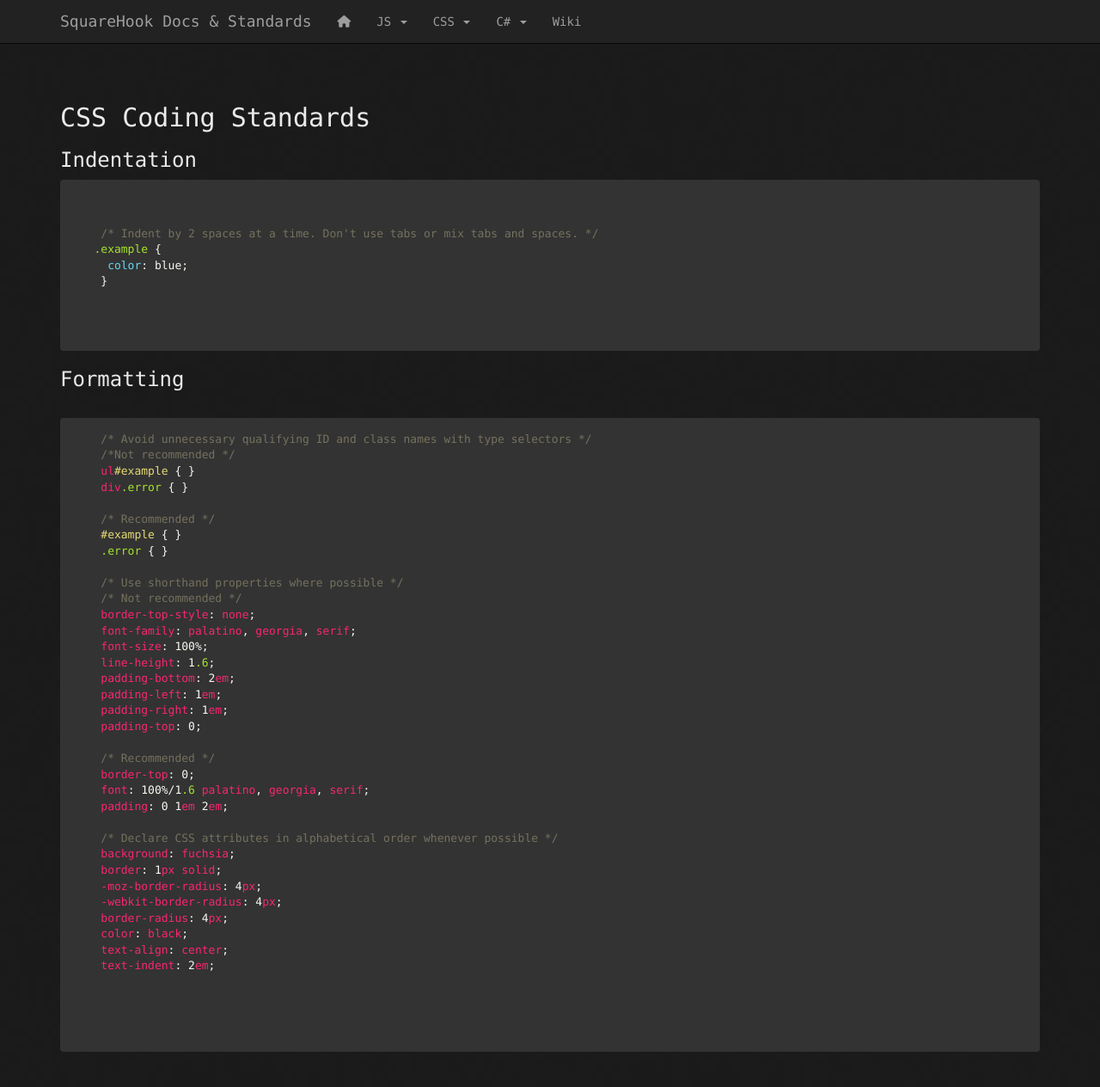
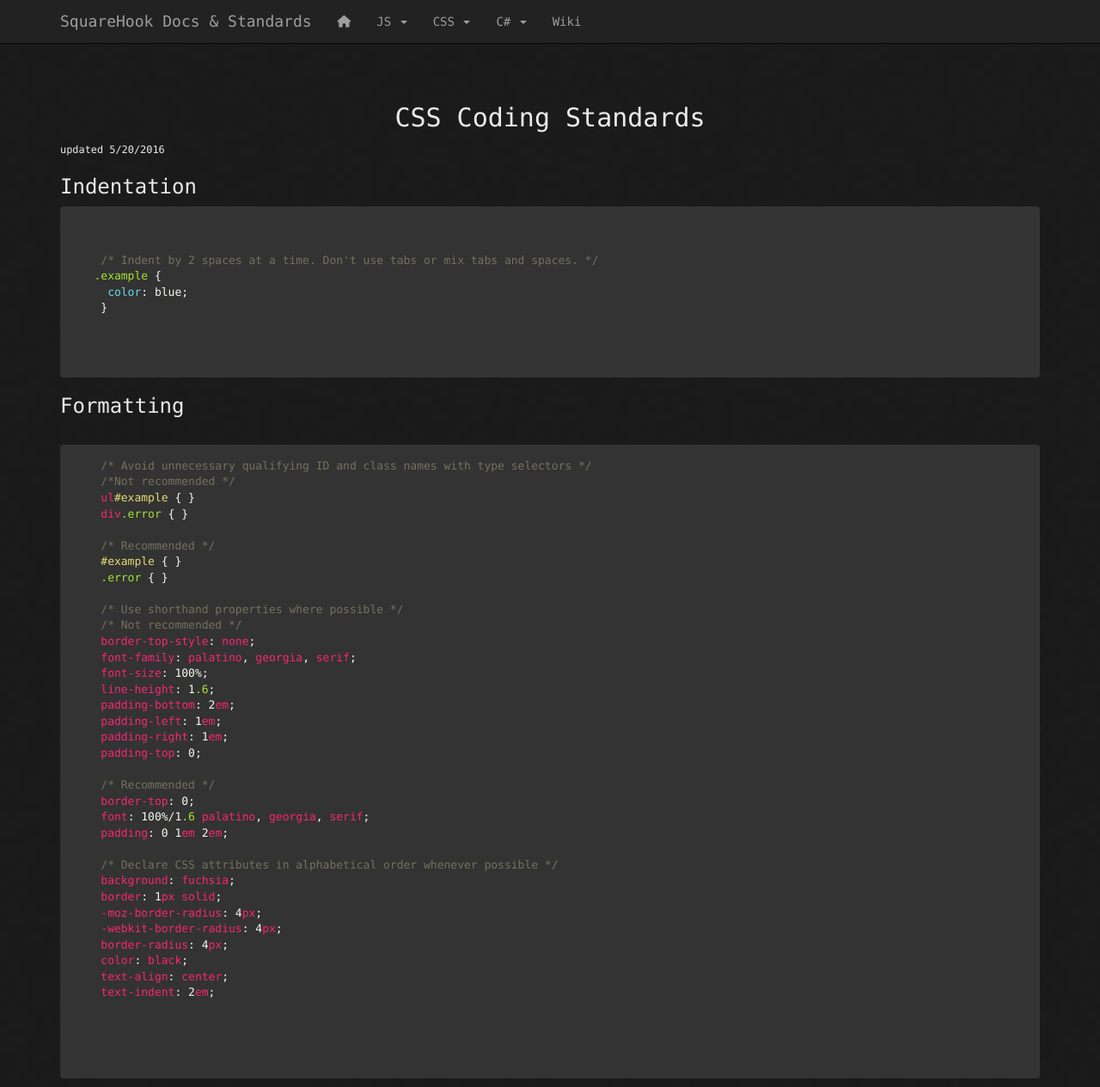
Before and after one commit to SquareHook/SquareHook.github.io, a Jekyll site: the page built from standards/css.html, in a window 1280 px wide and 1264 px high. Shown: the whole window at 86% size. Built offline with Jekyll 4.4.1, drawn with Linux system fonts in a browser that asks for light colours; nearby versions of some CDN libraries.

Commit message:
Update css.html

```diff
--- a/standards/css.html
+++ b/standards/css.html
@@ -3,7 +3,10 @@ layout: default
 title: CSS Coding Standards
 ---
 
-<h2> CSS Coding Standards</h2>
+<h2 class="text-center"> CSS Coding Standards</h2>
+
+<small>updated 5/20/2016 </small>
+<br>
 
 <h3>Indentation </h3>
   <pre>
```
